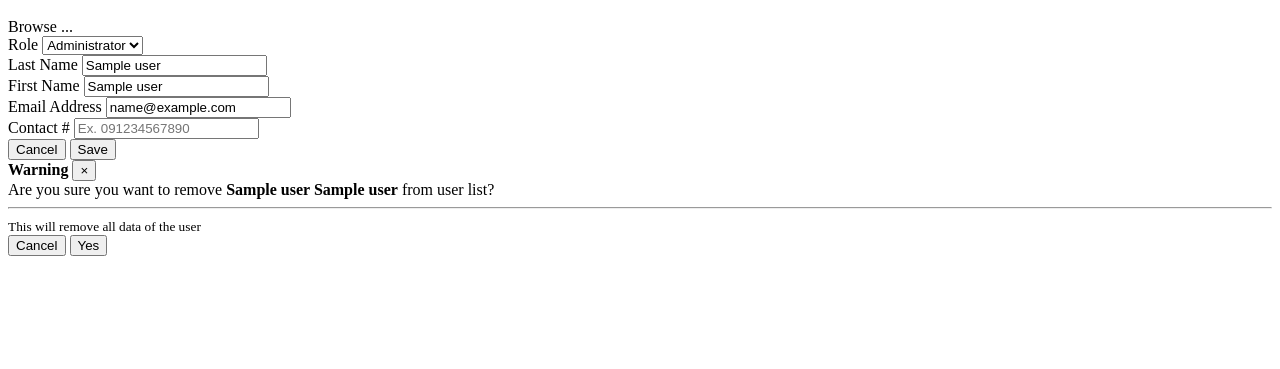
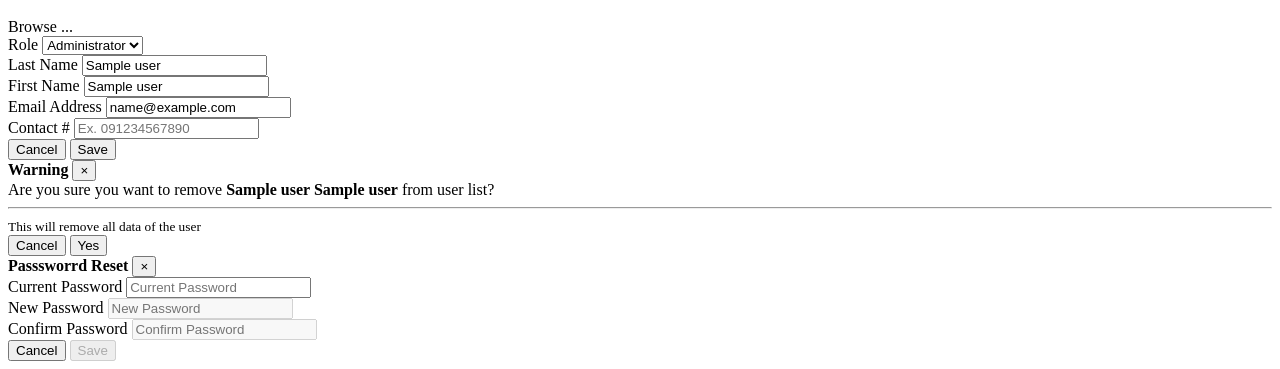
Before and after one commit to monddiestro/chai, a PHP site: the page made by application/views/account.php in a window 1280 px wide. Shown: the part 621-990 px from the top of the page. Before the commit the page ends 877 px from the top, so only its background shows below. Run offline with PHP 8.4, Linux system fonts and the light colour scheme; the template is opened without the code that fills it: most values are stand-ins (such as "Sample title", 1, 10 or a date in 2020); data that the repository does not hold is empty.

Commit message:
create request and account

```diff
--- a/application/models/Helper_model.php
+++ b/application/models/Helper_model.php
@@ -49,4 +49,5 @@ class Helper_model extends CI_Model
         $this->db->where('helper_id', $helper_id);
         $this->db->delete('helpers_tbl');
     }
+
 }
--- a/application/views/account.php
+++ b/application/views/account.php
@@ -85,7 +85,7 @@
                                     <span class="text">Remove</span>
                                 </a>
                                 <!-- password reset -->
-                                <a href="#"  data-toggle="modal" data-target="#restPasswordModal<?php echo $u->user_id ?>" class="btn btn-sm btn-success btn-icon-split mb-2">
+                                <a href="#"  data-toggle="modal" data-target="#resetPasswordModal<?php echo $u->user_id ?>" class="btn btn-sm btn-success btn-icon-split mb-2">
                                     <span class="icon text-white-50">
                                     <i class="fas fa-fw fa-sync"></i>
                                     </span>
@@ -122,7 +122,7 @@
                     <br/>
                     <br/>
                     <label class="btn btn-light">
-                        <input type="file" name="user_image" id="btnSelectImage" accept="image/*" style="display:none;" data-error-msg="Please place your image here.">
+                        <input type="file" name="user_image" accept="image/*" style="display:none;" data-error-msg="Please place your image here.">
                         Browse ...
                     </label>
                 </div>
@@ -136,23 +136,23 @@
                 </div>
                 <div class="form-group">
                     <label for="l_name">Last Name</label>
-                    <input type="text" name="l_name" class="form-control" id="l_name" placeholder="Ex. Dela Cruz" required>
+                    <input type="text" name="l_name" class="form-control" placeholder="Ex. Dela Cruz" required>
                 </div>
                 <div class="form-group">
                     <label for="f_name">First Name</label>
-                    <input type="text" name="f_name" class="form-control" id="f_name" placeholder="Ex. Juan" required>
+                    <input type="text" name="f_name" class="form-control" placeholder="Ex. Juan" required>
                 </div>
                 <div class="form-group">
                     <label for="email">Email Address</label>
-                    <input type="email" name="email" class="form-control" id="email" placeholder="Ex. juandelacruz@email.com" required>
+                    <input type="email" name="email" class="form-control" placeholder="Ex. juandelacruz@email.com" required>
                 </div>
                 <div class="form-group">
                     <label for="phone">Contact #</label>
-                    <input type="number" name="contact" class="form-control" id="contact" placeholder="Ex. 091234567890">
+                    <input type="number" name="contact" class="form-control" placeholder="Ex. 091234567890">
                 </div>
                 <div class="form-group">
                     <label for="phone">Password</label>
-                    <input type="password" name="password" class="form-control" id="password" placeholder="Type user password here">
+                    <input type="password" name="password" class="form-control" placeholder="Type user password here">
                 </div>
             </div>
             <div class="modal-footer">
@@ -171,7 +171,7 @@
     <div class="modal-dialog" role="document">
         <div class="modal-content">
             <div class="modal-header">
-            <h5 class="modal-title" id="unitModalLabel">Update User Information</h5>
+            <h5 class="modal-title">Update User Information</h5>
             <button class="close" type="button" data-dismiss="modal" aria-label="Close">
                 <span aria-hidden="true">×</span>
             </button>
@@ -183,13 +183,13 @@
                     <br/>
                     <br/>
                     <label class="btn btn-light">
-                        <input type="file" name="user_image" id="btnSelectImage" accept="image/*" style="display:none;" data-error-msg="Please place your image here.">
+                        <input type="file" name="user_image" accept="image/*" style="display:none;" data-error-msg="Please place your image here.">
                         Browse ...
                     </label>
                 </div>
                 <div class="form-group">
                     <label for="type">Role</label>
-                    <select name="uac" id="uac" class="selectpicker form-control" title="Ex. Owner">
+                    <select name="uac" class="selectpicker form-control" title="Ex. Owner">
                         <option value="administrator" <?php echo $u->uac == 'administrator' ? 'selected' : '' ?>>Administrator</option>
                         <option value="editor" <?php echo $u->uac == 'editor' ? 'selected' : '' ?>>Editor</option>
                         <option value="user" <?php echo $u->uac == 'user' ? 'selected' : '' ?>>User</option>
@@ -197,19 +197,19 @@
                 </div>
                 <div class="form-group">
                     <label for="l_name">Last Name</label>
-                    <input type="text" name="l_name" class="form-control" id="l_name" placeholder="Ex. Dela Cruz" value="<?php echo $u->l_name ?>" required>
+                    <input type="text" name="l_name" class="form-control" placeholder="Ex. Dela Cruz" value="<?php echo $u->l_name ?>" required>
                 </div>
                 <div class="form-group">
                     <label for="f_name">First Name</label>
-                    <input type="text" name="f_name" class="form-control" id="f_name" placeholder="Ex. Juan" value="<?php echo $u->f_name ?>" required>
+                    <input type="text" name="f_name" class="form-control" placeholder="Ex. Juan" value="<?php echo $u->f_name ?>" required>
                 </div>
                 <div class="form-group">
                     <label for="email">Email Address</label>
-                    <input type="email" name="email" class="form-control" id="email" placeholder="Ex. juandelacruz@email.com" value="<?php echo $u->email ?>" required>
+                    <input type="email" name="email" class="form-control" placeholder="Ex. juandelacruz@email.com" value="<?php echo $u->email ?>" required>
                 </div>
                 <div class="form-group">
                     <label for="phone">Contact #</label>
-                    <input type="number" name="contact" class="form-control" id="contact" placeholder="Ex. 091234567890" value="<?php echo $u->contact ?>" required>
+                    <input type="number" name="contact" class="form-control" placeholder="Ex. 091234567890" value="<?php echo $u->contact ?>" required>
                 </div>
             </div>
             <div class="modal-footer">
@@ -232,7 +232,7 @@
             </button>
             </div>
             <div class="modal-body">
-                <input type="hidden" id="user_id" value="<?php echo $u->user_id ?>" name="user_id">
+                <input type="hidden" value="<?php echo $u->user_id ?>" name="user_id">
                 <input type="hidden" value="<?php echo $u->f_name . " " . $u->l_name ?>" name="user_name">
                 Are you sure you want to remove <strong><?php echo $u->f_name . " " . $u->l_name ?></strong> from user list?
                 <hr>
@@ -246,4 +246,39 @@
     </div>
     <?php echo form_close(); ?>
 </div>
+
+<div class="modal fade" id="resetPasswordModal<?php echo $u->user_id ?>" tabindex="-1" role="dialog" aria-labelledby="resetPasswordModalLabel" aria-hidden="true">
+    <?php echo form_open(base_url('admin/update_password/')) ?>
+    <div class="modal-dialog" role="document">
+        <div class="modal-content">
+            <div class="modal-header">
+            <strong class="modal-title" id="unitModalLabel">Passsworrd Reset</strong>
+            <button class="close" type="button" data-dismiss="modal" aria-label="Close">
+                <span aria-hidden="true">×</span>
+            </button>
+            </div>
+            <div class="modal-body">
+                <input type="hidden" value="<?php echo $u->user_id ?>" name="user_id">
+                <input type="hidden" name="name" value="<?php echo $u->f_name . " " . $u->l_name ?>">
+                <div class="form-group">
+                    <label for="current">Current Password</label>
+                    <input type="password" value="" class="form-control" name="current" placeholder="Current Password">
+                </div>
+                <div class="form-group">
+                    <label for="new">New Password</label>
+                    <input type="password" value="" class="form-control" name="new" placeholder="New Password" disabled>
+                </div>
+                <div class="form-group">
+                    <label for="new">Confirm Password</label>
+                    <input type="password" value="" class="form-control" name="confirm" placeholder="Confirm Password" disabled>
+                </div>
+            </div>
+            <div class="modal-footer">
+                <button class="btn btn-light" type="button" data-dismiss="modal">Cancel</button>
+                <button class="btn btn-primary" type="submit" disabled>Save</button>
+            </div>
+        </div>
+    </div>
+    <?php echo form_close(); ?>
+</div>
 <?php endforeach ?>
--- a/application/views/modal.php
+++ b/application/views/modal.php
@@ -59,7 +59,7 @@
             </div>
             <div class="form-group">
                 <label for="type">Type</label>
-                <input type="text" name="type" class="form-control" id="type" aria-describedby="typeHelp" placeholder="Enter unit type">
+                <input type="text" name="type" class="form-control" aria-describedby="typeHelp" placeholder="Enter unit type">
             </div>
             <div class="form-group">
                 <label for="address">Type</label>
@@ -99,7 +99,7 @@
                 </div>
                 <div class="form-group">
                     <label for="type">Member Type</label>
-                    <select name="type" id="type" class="selectpicker form-control" title="Ex. Owner">
+                    <select name="type" class="selectpicker form-control" title="Ex. Owner">
                         <option value="1">Owner</option>
                         <option value="2">Member</option>
                     </select>
--- a/application/views/sidebar.php
+++ b/application/views/sidebar.php
@@ -17,6 +17,12 @@
   <a class="nav-link" href="<?php echo base_url(); ?>">
     <i class="fas fa-fw fa-tachometer-alt"></i>
     <span>Dashboard</span></a>
+</li>
+
+<li class="nav-item <?php echo $nav == "inbox" ? 'active' : '' ?>">
+  <a class="nav-link" href="<?php echo base_url('request'); ?>">
+    <i class="fas fa-fw fa-inbox"></i>
+    <span>Requests</span></a>
 </li>
 
 <!-- Divider -->
```
Also changed, not shown: application/controllers/Admin.php (+34 -0 lines), application/controllers/Request.php (added, +53 -0 lines), application/models/Account_model.php (+8 -0 lines), application/models/Work_model.php (+9 -0 lines), application/views/request.php (added, +150 -0 lines), src/js/demo/custom-script.js (+44 -0 lines).
